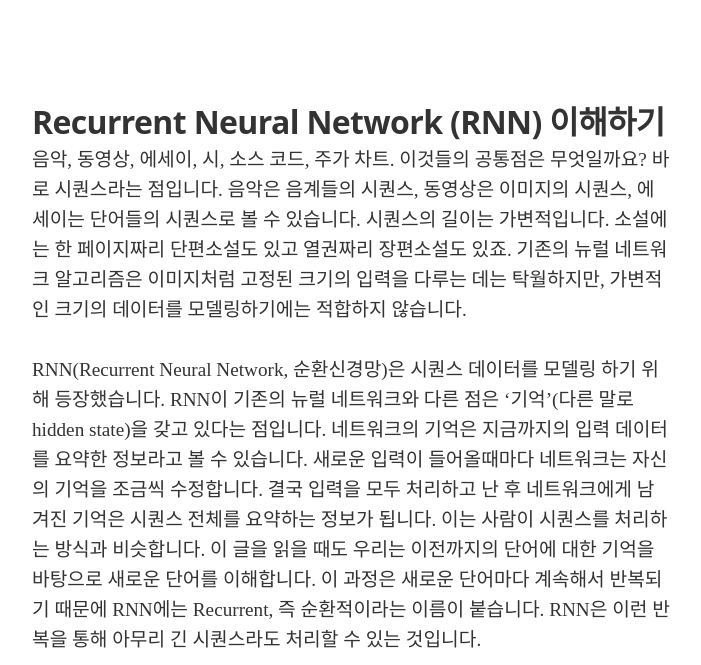
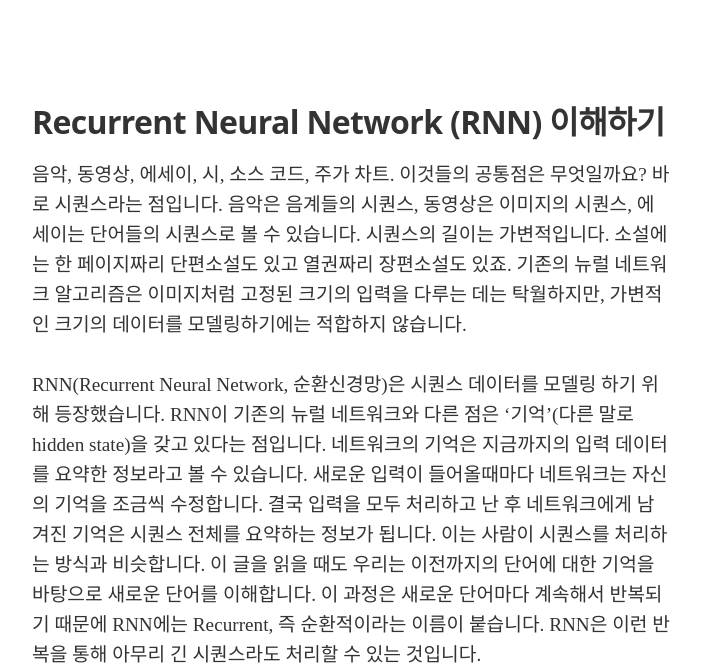
Before and after one commit to dreamgonfly/dreamgonfly.github.io, a Jekyll site: the page built from _posts/2017-09-04-understanding-rnn.md, in a window 1280 px wide. Shown: the part 900-1565 px from the top of the page, without its empty margins (288-989 px from the left). Built offline with Jekyll 4.4.1, drawn with Linux system fonts in a browser that asks for light colours; nearby versions of some CDN libraries; some web fonts are replaced; formulas are drawn with MathJax 3; comment, search, counter and statistics services are not loaded; grey boxes are pictures that could not be loaded.

Commit message:
Fix padding problem

```diff
--- a/css/main.sass
+++ b/css/main.sass
@@ -387,7 +387,8 @@
       font-size: 1.20em
       line-height: 30px
       margin: 0
-      padding-bottom: 30px
+      padding-top: 15px
+      padding-bottom: 15px
       color: #333
       -webkit-hyphens: auto
       -moz-hyphens: auto
```
